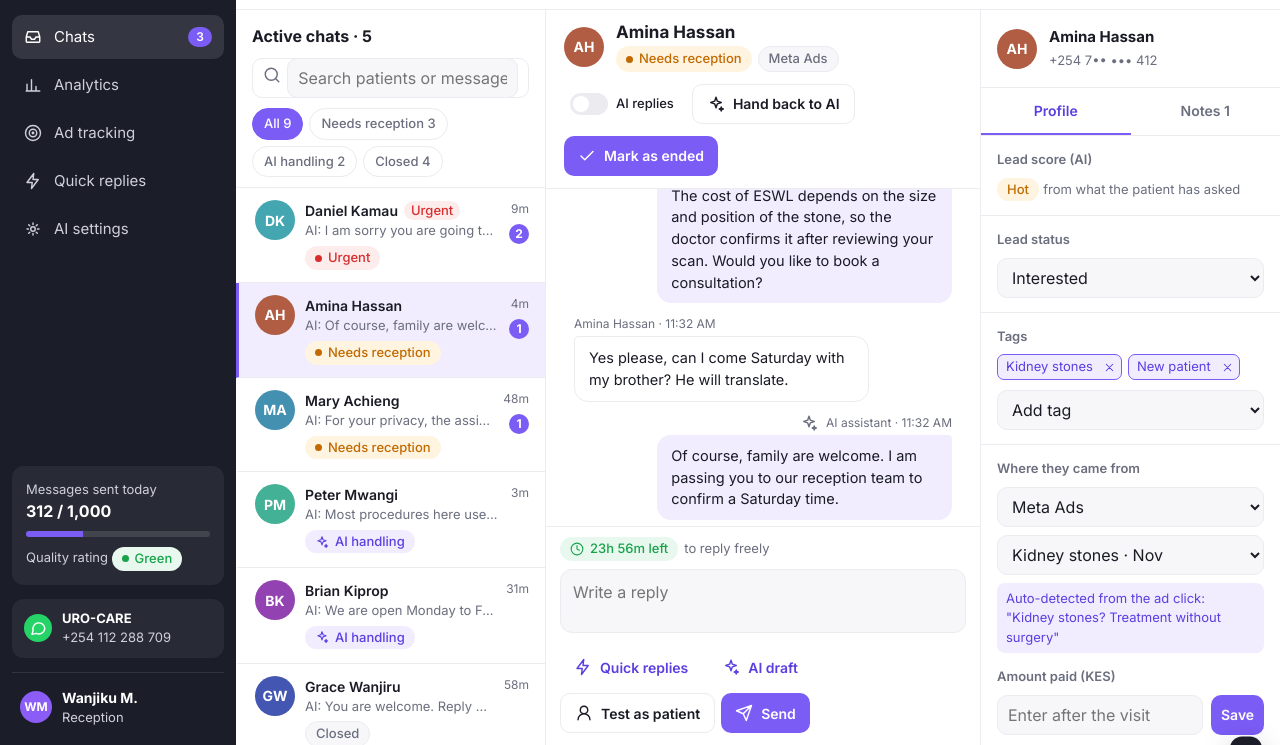
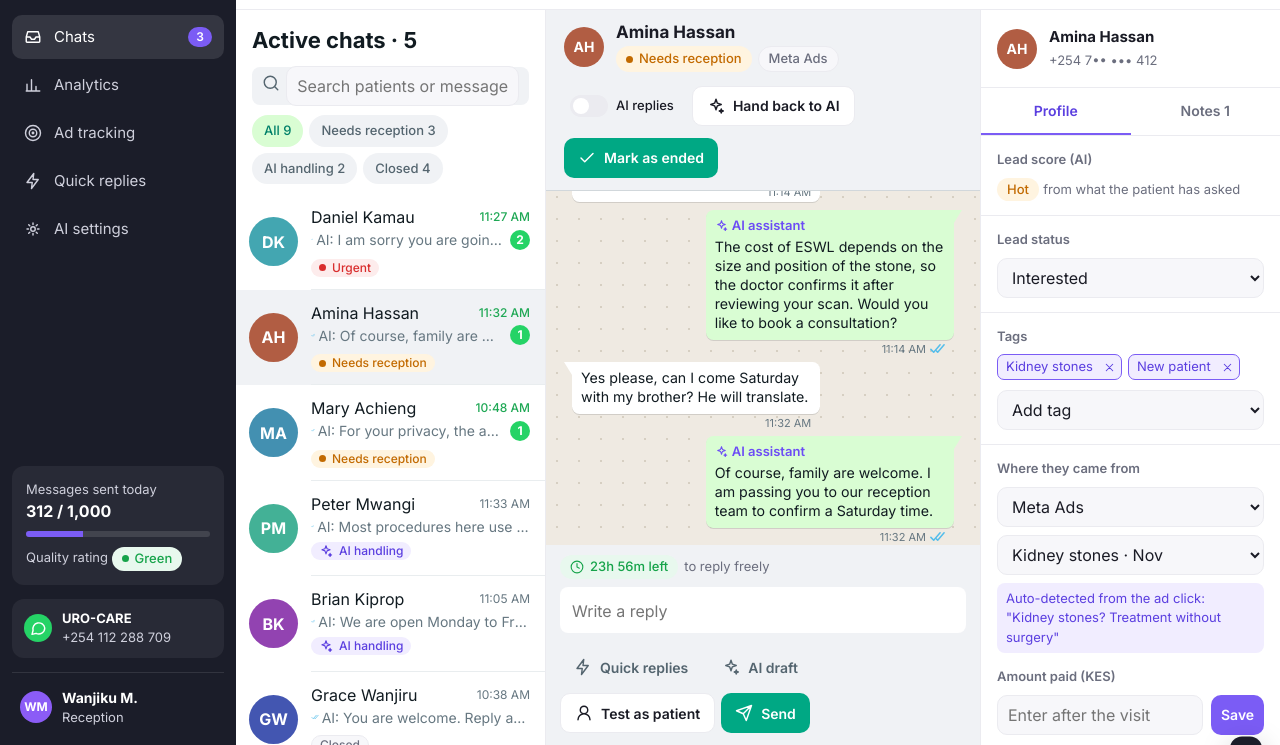
Before and after one commit to Eugenegitonga11/uro-care-tracking, a plain HTML site: page index.html in a window 1280 px wide. Shown: the part 55-800 px from the top of the page. Drawn offline with Linux system fonts and the light colour scheme.

Commit message:
second commit

```diff
--- a/index.html
+++ b/index.html
@@ -163,6 +163,48 @@ select,input[type=date],input[type=text]{border:1px solid var(--line);border-rad
 .form3{display:grid;grid-template-columns:minmax(0,2fr) minmax(0,1fr) minmax(0,1fr) auto;gap:8px;align-items:end}
 @media(max-width:700px){.form3{grid-template-columns:1fr}}
 .sample{font-size:13px;color:var(--mute);margin-top:16px}
+/* WhatsApp Desktop light look for the chat list and conversation */
+.list{background:#fff}
+.lh h2{font-size:22px;color:#111b21}
+.list .search{background:#f0f2f5;border:0;border-radius:8px;height:38px;color:#54656f}
+.list .tab{background:#f0f2f5;border:0;color:#54656f;padding:6px 12px}
+.list .tab.on{background:#d9fdd3;color:#008069}
+.list .rows{border-top:0}
+.row{grid-template-columns:49px minmax(0,1fr);gap:13px;align-items:center;padding:0 0 0 13px;border:0;border-left:0}
+.row.on{background:#f0f2f5;border-left-color:transparent}.row:hover{background:#f5f6f6}
+.row .av{width:49px;height:49px;font-size:16px}
+.rb{border-bottom:1px solid #e9edef;padding:11px 15px 11px 0}
+.r1,.r2{display:flex;justify-content:space-between;align-items:center;gap:8px}
+.row .nm{font-size:16px;font-weight:400;color:#111b21}
+.rt{font-size:12px;color:#667781;white-space:nowrap}.rt.g{color:#1fa855;font-weight:500}
+.row .pv{font-size:14px;color:#667781;display:flex;align-items:center;gap:3px}
+.row .pv span{overflow:hidden;text-overflow:ellipsis;white-space:nowrap}
+.un{background:#25d366;color:#fff}
+.r3{margin-top:5px}.r3 .pill{font-size:12px;padding:0 8px}
+.conv{background-color:#efeae2;background-image:radial-gradient(#d6cfc2 1px,transparent 1.3px);background-size:22px 22px}
+.ch{background:#f0f2f5;border-bottom:1px solid #d1d7db}
+.ch .b1,.comp .b1{background:#00a884}
+.msgs{gap:2px;padding:16px 6%}
+.m{display:block;max-width:min(65%,560px);margin-top:6px}
+.m.in{align-self:flex-start}.m.out{align-self:flex-end}
+.m .bb{position:relative;background:#fff;color:#111b21;border:0;border-radius:7.5px;padding:6px 9px 8px;font-size:14.2px;line-height:19px;box-shadow:0 1px .5px #0b141a21}
+.m.out .bb{background:#d9fdd3}
+.m.in .bb{border-top-left-radius:0}.m.out .bb{border-top-right-radius:0}
+.m .bb::before{content:"";position:absolute;top:0;width:8px;height:13px;background:inherit}
+.m.in .bb::before{left:-8px;clip-path:polygon(0 0,100% 0,100% 100%)}
+.m.out .bb::before{right:-8px;clip-path:polygon(0 0,100% 0,0 100%)}
+.who{display:flex;align-items:center;gap:4px;font-size:13px;font-weight:600;margin-bottom:2px;white-space:normal}
+.who.ai{color:#6c4cf5}.who.st{color:#008069}.who svg.i{width:13px;height:13px}
+.tm{float:right;display:inline-flex;align-items:center;gap:3px;margin:8px 0 -5px 12px;font-size:11px;color:#667781;white-space:nowrap}
+.tk{width:16px;height:11px;fill:none;stroke:#53bdeb;stroke-width:1.5;stroke-linecap:round;stroke-linejoin:round}
+.day{align-self:center;background:#fff;color:#54656f;font-size:12.5px;padding:5px 12px;border-radius:7.5px;box-shadow:0 1px .5px #0b141a21;margin:10px 0 4px}
+.conv .sys{background:#fff;border:0;border-radius:7.5px;box-shadow:0 1px .5px #0b141a21;color:#54656f;margin:6px 0}
+.conv .sum{align-self:center;max-width:min(92%,620px);background:#ffeecd;border:0;border-radius:7.5px;color:#54656f;font-size:13.5px;box-shadow:0 1px .5px #0b141a21}
+.conv .sum h3{color:#54656f}
+.conv .typing{background:#d9fdd3;border-radius:7.5px;box-shadow:0 1px .5px #0b141a21}.conv .typing i{background:#667781}
+.comp{background:#f0f2f5;border-top:0}
+.comp textarea{background:#fff;border:0;border-radius:8px;height:46px;padding:12px}
+.comp .b3{color:#54656f}.comp .b3:hover{background:#e4e6e9}
 @media(max-width:1200px){.inbox{grid-template-columns:280px minmax(0,1fr)}.prof{display:none;position:fixed;top:0;right:0;bottom:0;width:min(340px,92vw);z-index:30;box-shadow:-10px 0 30px #0003}.app.sp .prof{display:block}#profBtn,#pX{display:inline-grid}}
 @media(max-width:920px){.app{grid-template-columns:68px minmax(0,1fr)}.side .tx,.card,.num,.me div,.brand span{display:none}.nav{justify-content:center;padding:10px}.nav .n{position:absolute;margin:0;transform:translate(14px,-12px);font-size:11px}.nav{position:relative}.grid2{grid-template-columns:1fr}}
 @media(max-width:700px){.app{grid-template-columns:1fr;grid-template-rows:auto minmax(0,1fr)}.side{flex-direction:row;padding:8px;overflow-x:auto;gap:4px;align-items:center}.nav{width:auto;flex:none;min-width:48px}.brand{padding:0 6px 0 2px}.me{display:none}.inbox{grid-template-columns:1fr}.app.op .list{display:none}.app:not(.op) .conv{display:none}#backBtn{display:inline-grid}.top{padding:10px 14px}.top h1{font-size:20px}.top .btn .tx{display:none}.m{max-width:88%}.ch{padding:10px 12px}.bar{grid-template-columns:7em minmax(0,1fr) 3em}}
@@ -221,6 +263,9 @@ const tm=t=>new Date(t).toLocaleTimeString([], {hour:'numeric',minute:'2-digit'}
 const rel=t=>{const m=Math.round((now()-t)/6e4);return m<1?'Just now':m<60?m+'m':m<1440?Math.round(m/60)+'h':'Yesterday'};
 const hue=s=>{let h=0;for(const c of s)h=(h*31+c.charCodeAt(0))%360;return `hsl(${h} 45% 48%)`};
 const ini=n=>n.split(' ').map(w=>w[0]).slice(0,2).join('');
+const TK='<svg class="tk" viewBox="0 0 16 11"><path d="M11.1.8 4.7 8.2 1.9 5.4M15.1.8 8.7 8.2 7.6 7.1"/></svg>';
+const dl=t=>{const d=new Date(t).toDateString(),n=new Date();return d===n.toDateString()?'Today':d===new Date(n-H24).toDateString()?'Yesterday':new Date(t).toLocaleDateString([], {day:'numeric',month:'short'})};
+const lt=t=>{const d=dl(t);return d==='Today'?tm(t):d};
 const av=(n,c='')=>`<div class="av ${c}" style="background:${hue(n)}">${esc(ini(n))}</div>`;
 const STAFF='Wanjiku (Reception)';
 const cfg={ai:true,book:true,strip:true,hours:false};
@@ -271,11 +316,11 @@ function nav(){const L={inbox:'Chats',analytics:'Analytics',ads:'Ad tracking',re
 function go(v){S.v=v;document.querySelectorAll('.view').forEach(e=>e.classList.toggle('on',e.id==='v-'+v));$('title').textContent={inbox:'Chats',analytics:'Analytics',replies:'Quick replies',settings:'AI settings'}[v]||'Ad tracking';document.querySelectorAll('.nav').forEach(b=>b.classList.toggle('on',b.dataset.v===v));$('profBtn').style.visibility=v==='inbox'?'':'hidden';if(v==='analytics')ana();if(v==='ads')adsv();if(v==='replies')qrv();if(v==='settings')cfgv()}
 function tabs(){const F=[['all','All'],['rec','Needs reception'],['ai','AI handling'],['closed','Closed']];$('tabs').innerHTML=F.map(([k,l])=>{const n=k==='all'?chats.length:chats.filter(c=>c.st===k).length;return `<button class="tab ${S.f===k?'on':''}" data-f="${k}">${l} ${n}</button>`}).join('');$('tabs').querySelectorAll('button').forEach(b=>b.onclick=()=>{S.f=b.dataset.f;tabs();list()})}
 function list(){const q=S.q.toLowerCase();const L=chats.filter(c=>(S.f==='all'||c.st===S.f)&&(!q||c.name.toLowerCase().includes(q)||c.msgs.some(m=>m.x.toLowerCase().includes(q)))).sort((a,b)=>(b.st==='rec')-(a.st==='rec')||(b.urgent?1:0)-(a.urgent?1:0)||b.msgs.at(-1).t-a.msgs.at(-1).t);
-$('rows').innerHTML=L.length?L.map(c=>{const lm=[...c.msgs].reverse().find(m=>m.f!=='s')||c.msgs.at(-1);const pre=lm.f==='a'?'AI: ':lm.f==='t'?'You: ':'';return `<button class="row ${c.id===S.cur?'on':''}" data-id="${c.id}">${av(c.name)}<div><div class="nm">${esc(c.name)}${c.urgent?'<span class="pill p-bad" style="padding:0 7px">Urgent</span>':''}</div><div class="pv">${esc(pre+lm.x)}</div><div style="margin-top:5px">${stP(c)}</div></div><div class="meta">${rel(c.msgs.at(-1).t)}${c.un?`<span class="un">${c.un}</span>`:''}</div></button>`}).join(''):'<div class="empty">No chats match.</div>';
+$('rows').innerHTML=L.length?L.map(c=>{const lm=[...c.msgs].reverse().find(m=>m.f!=='s')||c.msgs.at(-1);const pre=lm.f==='a'?'AI: ':lm.f==='t'?'You: ':'';return `<button class="row ${c.id===S.cur?'on':''}" data-id="${c.id}">${av(c.name)}<div class="rb"><div class="r1"><span class="nm">${esc(c.name)}</span><span class="rt ${c.un?'g':''}">${lt(c.msgs.at(-1).t)}</span></div><div class="r2"><span class="pv">${lm.f!=='p'&&lm.f!=='s'?TK:''}<span>${esc(pre+lm.x)}</span></span>${c.un?`<span class="un">${c.un}</span>`:''}</div><div class="r3">${stP(c)}</div></div></button>`}).join(''):'<div class="empty">No chats match.</div>';
 $('rows').querySelectorAll('.row').forEach(b=>b.onclick=()=>{S.cur=b.dataset.id;const c=cur();c.un=0;S.draft=false;$('app').classList.add('op');render()})}
 function win(c){const r=H24-(now()-lastP(c));if(r<=0)return{open:false,h:`<span class="pill p-bad">${ic('clock')}Reply window closed</span> Free text is blocked by WhatsApp. Send an approved template.`};const h=Math.floor(r/36e5),m=Math.floor(r%36e5/6e4);return{open:true,h:`<span class="pill p-ok">${ic('clock')}${h}h ${m}m left</span> to reply freely`}}
 function conv(){const c=cur();if(!c){$('conv').innerHTML='<div class="empty">Select a chat</div>';return}const w=win(c);
-const mm=c.msgs.map(m=>m.f==='s'?`<div class="sys">${esc(m.x)} · ${tm(m.t)}</div>`:m.f==='p'?`<div class="m pt"><div class="lb">${esc(c.name)} · ${tm(m.t)}</div><div class="bb">${esc(m.x)}</div></div>`:m.f==='a'?`<div class="m ai"><div class="lb">${ic('ai')} AI assistant · ${tm(m.t)}</div><div class="bb">${esc(m.x)}</div></div>`:`<div class="m st ${m.tp?'tp':''}"><div class="lb">${esc(m.n||STAFF)}${m.tp?' · template':''} · ${tm(m.t)}</div><div class="bb">${esc(m.x)}</div></div>`).join('');
+let ld='';const mm=c.msgs.map(m=>{const d=dl(m.t);let h='';if(d!==ld){ld=d;h=`<div class="day">${d}</div>`}if(m.f==='s')return h+`<div class="sys">${esc(m.x)} · ${tm(m.t)}</div>`;const out=m.f!=='p';const who=m.f==='a'?`<span class="who ai">${ic('ai')}AI assistant</span>`:m.f==='t'?`<span class="who st">${esc(m.n||STAFF)}${m.tp?' · template':''}</span>`:'';return h+`<div class="m ${out?'out':'in'}"><div class="bb">${who}${esc(m.x)}<span class="tm">${tm(m.t)}${out?TK:''}</span></div></div>`}).join('');
 $('conv').innerHTML=`<div class="ch"><div class="who">${av(c.name)}<div><b>${esc(c.name)}</b><div class="pills">${stP(c)}<span class="pill p-mute">${esc(c.src)}</span></div></div></div>
 <button class="sw ${c.bot&&c.st!=='closed'?'on':''}" id="botSw" ${c.st==='closed'?'disabled':''} aria-pressed="${c.bot}"><i></i>AI replies</button>
 ${c.st==='closed'?`<button class="btn b2" id="reopen">${ic('chat')}Reopen</button>`:c.bot?`<button class="btn b2" id="take">${ic('hand')}Take over</button>`:`<button class="btn b2" id="hand">${ic('ai')}Hand back to AI</button>`}
```
